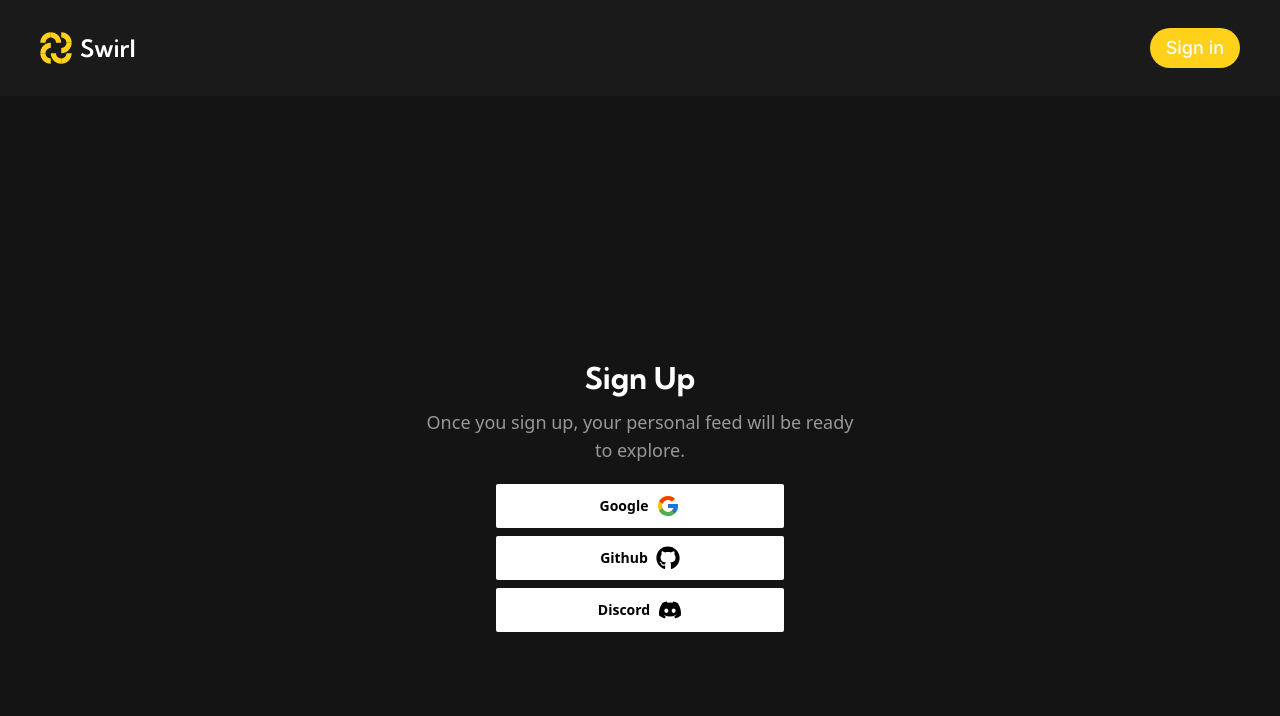
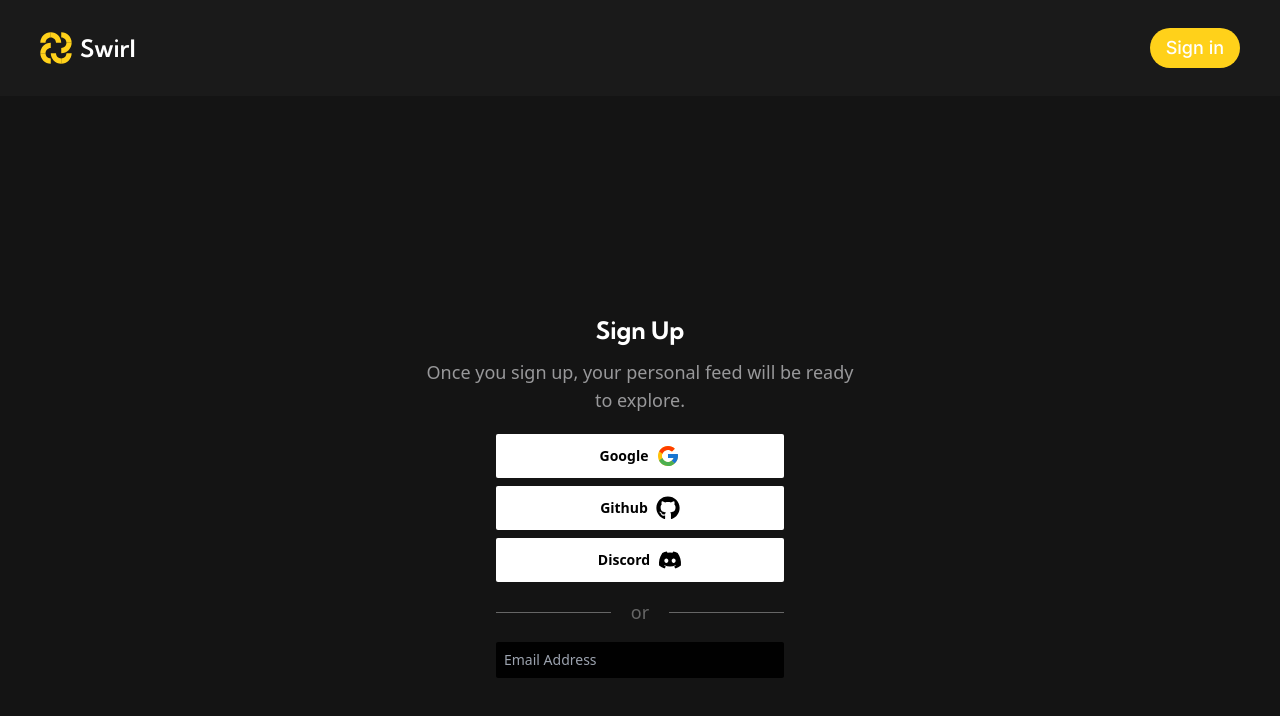
Before and after one commit to AbassKoyang/swirl, a React (Vite) app: page /onboarding/signup in a window 1280 px wide. Shown: the top 716 px of the page. Built offline with nearby package versions, Linux system fonts and the light colour scheme.

Commit message:
create form in signup page

```diff
--- a/src/pages/SignUp.jsx
+++ b/src/pages/SignUp.jsx
@@ -6,12 +6,22 @@ import { FaDiscord, FaGithub } from "react-icons/fa";
 const SignUp = () => {
   return (
     <secion className="px-5 w-full bg-[#141414] flex flex-col justify-center items-center h-screen">
-      <h1 className="text-3xl font-bold font-kumbh text-white">Sign Up</h1>
+      <h1 className="text-2xl font-bold font-kumbh text-white">Sign Up</h1>
       <p className="text-lg text-[#98989A] font-normal max-w-md mt-3 text-center">Once you sign up, your personal feed will be ready to explore.</p>
-      <div className="w-full max-w-72 flex flex-col gap-2 mt-5">
+      <div className="w-full max-w-72 flex flex-col mt-5">
+        <div className="w-full flex flex-col gap-2">
         <SignUpButton text='Google' icon={<FcGoogle className="size-6" />} />
         <SignUpButton text='Github' icon={<FaGithub className="size-6" />} />
         <SignUpButton text='Discord' icon={<FaDiscord className="size-6" />} />
+        </div>
+        <div className="w-full flex items-center justify-between my-4">
+          <div className="w-[40%] h-[1px] bg-white/35"></div>
+          <span className="font-medium text-lg text-white/35">or</span>
+          <div className="w-[40%] h-[1px] bg-white/35"></div>
+        </div>
+        <form action="">
+          <input type="email" name="email" id="" placeholder="Email Address" className="w-full bg-black/95 rounded-sm p-2 text-sm" />
+        </form>
       </div>
     </secion>
   )
```
